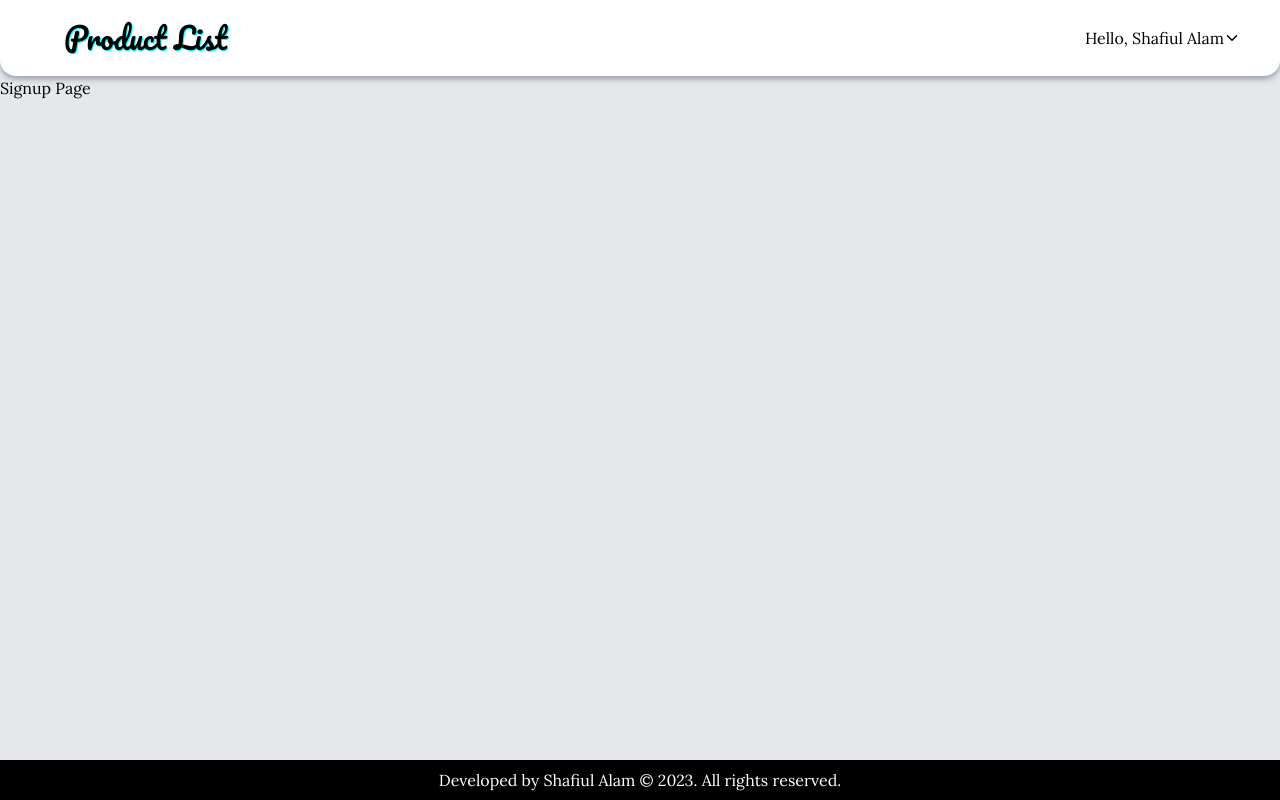
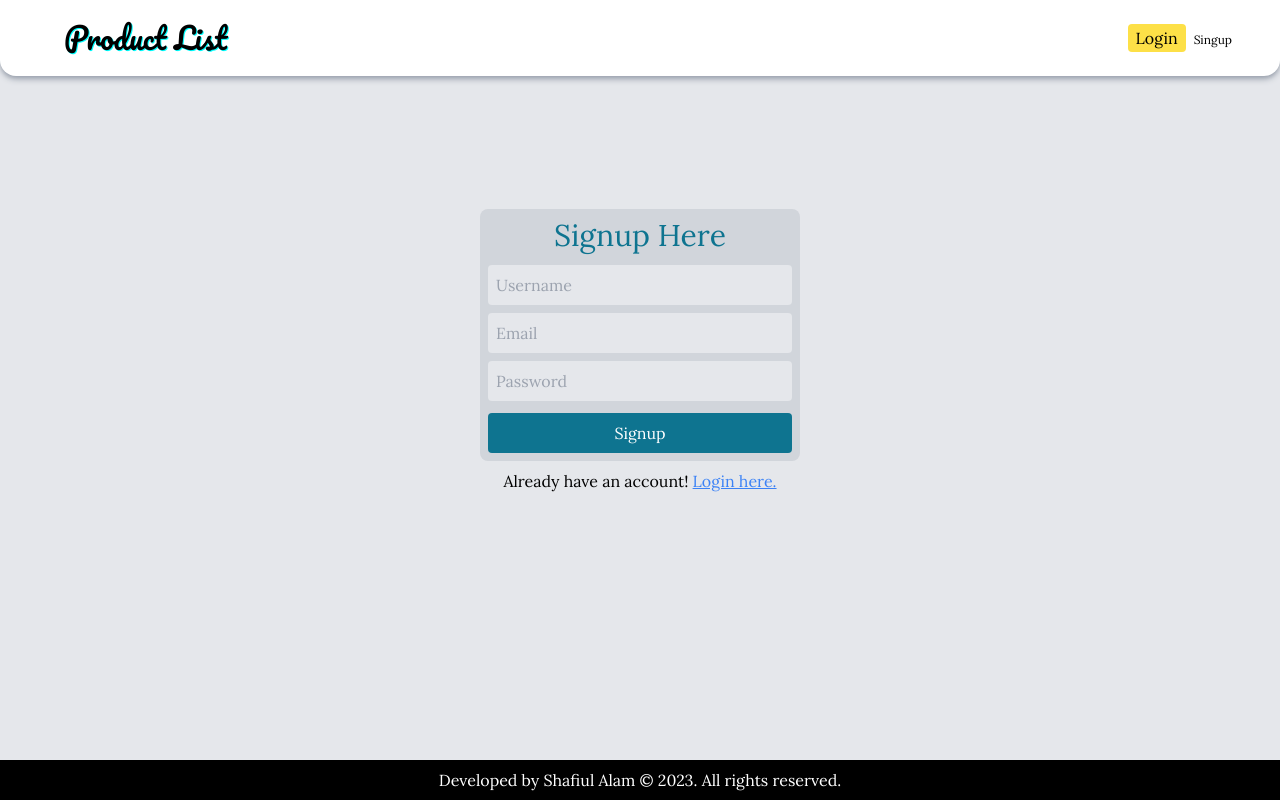
Before and after one commit to ShafiulSumon/product-frontend, a React (Create React App) app: page /signup in a window 1280 px wide. Built offline with nearby package versions, Linux system fonts and the light colour scheme.

Commit message:
desining signup and login page

```diff
--- a/src/App.js
+++ b/src/App.js
@@ -11,7 +11,7 @@ import SignupPage from "./pages/SignupPage";
 
 function App() {
 
-    const [loggedIn, setLoggedIn] = useState(true);
+    const [loggedIn, setLoggedIn] = useState(false);
     const [dropdownFlag, setDropdownFlag] = useState(false);
 
     useEffect(() => {
--- a/src/index.js
+++ b/src/index.js
@@ -10,6 +10,6 @@ const root = ReactDOM.createRoot(rootElement);
 
 root.render(
     <BrowserRouter>
-        <App />
+        <App/>
     </BrowserRouter>
 );
--- a/src/pages/LoginPage.js
+++ b/src/pages/LoginPage.js
@@ -1,6 +1,74 @@
+import { useState } from "react";
+import { Link } from "react-router-dom";
+
 function LoginPage() {
+    const inputDesign = 'mx-2 my-1 p-2 bg-gray-200 rounded outline-cyan-700';
+    const errorDesign = 'mx-2 text-red-500 text-xm justify-start';
+
+    const initialValue = {
+        "email": "",
+        "password": ""
+    };
+
+    const [formValue, setFormValue] = useState(initialValue);
+    const [error, setError] = useState(initialValue);
+
+    const validate = (values) => {
+        const errors = {};
+        const regex = /^\w+([\.-]?\w+)*@\w+([\.-]?\w+)*(\.\w{2,3})+$/;
+
+        if(!values.email) {
+            errors.email = "Email is required!";
+        }
+        else if(!regex.test(values.email)) {
+            errors.email = "Email is in wrong format.(e.g. XYZ@xyz.com)";
+        }
+        if(!values.password) {
+            errors.password = "Password is required!";
+        }
+        return errors;
+    }
+
+    const handleChange = (event) => {
+        const { name, value } = event.target;
+        setFormValue({
+            ...formValue,
+            [name]: value
+        })
+    }
+
+    const handleSubmit = (event) => {
+        event.preventDefault();
+        setError(validate(formValue));
+        console.log(formValue);
+    }
+
     return (
-        <div>Login Page</div>
+        <div className="w-1/4 mx-auto my-auto">
+            <form className="flex flex-col bg-gray-300 rounded-lg" onSubmit={handleSubmit}>
+                <label className="text-3xl text-center text-cyan-700 p-2">Login Here</label>
+                <input
+                    className={inputDesign}
+                    placeholder="Email"
+                    type="text"
+                    name="email"
+                    value={formValue.email}
+                    onChange={handleChange}
+                />
+                <p className={errorDesign}>{error.email}</p>
+                <input
+                    className={inputDesign}
+                    placeholder="Password"
+                    type="password"
+                    name="password"
+                    value={formValue.password}
+                    onChange={handleChange}
+                />
+                <p className={errorDesign}>{error.password}</p>
+                <button className="m-2 p-2 bg-cyan-700 rounded text-white">Login</button>
+            </form>
+            <h2 className="text-center mt-2">Don't have any account? <Link to="/signup" className="text-blue-500 underline hover:text-blue-600">Signup here.</Link></h2>
+        </div>
     );
 }
 
--- a/src/pages/SignupPage.js
+++ b/src/pages/SignupPage.js
@@ -1,6 +1,88 @@
+import { useState } from "react";
+import { Link } from "react-router-dom";
+
 function SignupPage() {
+
+    const inputDesign = 'mx-2 my-1 p-2 bg-gray-200 rounded outline-cyan-700';
+    const errorDesign = 'mx-2 text-red-500 text-xm justify-start';
+
+    const initialValue = {
+        "username": "",
+        "email": "",
+        "password": ""
+    };
+
+    const [formValue, setFormValue] = useState(initialValue);
+    const [error, setError] = useState(initialValue);
+
+    const validate = (values) => {
+        const errors = {};
+        const regex = /^\w+([\.-]?\w+)*@\w+([\.-]?\w+)*(\.\w{2,3})+$/;
+
+        if(!values.username){
+            errors.username = "Username is required!";
+        }
+        if(!values.email) {
+            errors.email = "Email is required!";
+        }
+        else if(!regex.test(values.email)) {
+            errors.email = "Email is in wrong format.(e.g. XYZ@xyz.com)";
+        }
+        if(!values.password) {
+            errors.password = "Password is required!";
+        }
+        return errors;
+    }
+
+    const handleChange = (event) => {
+        const { name, value } = event.target;
+        setFormValue({
+            ...formValue,
+            [name]: value
+        })
+    }
+
+    const handleSubmit = (event) => {
+        event.preventDefault();
+        setError(validate(formValue));
+        console.log(formValue);
+    }
+
     return (
-        <div>Signup Page</div>
+        <div className="mx-auto my-auto w-1/4">
+            <form className="flex flex-col bg-gray-300 rounded-lg" onSubmit={handleSubmit}>
+                <label className="text-3xl text-center text-cyan-700 p-2">Signup Here</label>
+                <input
+                    className={inputDesign}
+                    placeholder="Username"
+                    type="text"
+                    name="username"
+                    value={formValue.username}
+                    onChange={handleChange}
+                />
+                <p className={errorDesign}>{error.username}</p>
+                <input
+                    className={inputDesign}
+                    placeholder="Email"
+                    type="text"
+                    name="email"
+                    value={formValue.email}
+                    onChange={handleChange}
+                />
+                <p className={errorDesign}>{error.email}</p>
+                <input
+                    className={inputDesign}
+                    placeholder="Password"
+                    type="password"
+                    name="password"
+                    value={formValue.password}
+                    onChange={handleChange}
+                />
+                <p className={errorDesign}>{error.password}</p>
+                <button className="m-2 p-2 bg-cyan-700 rounded text-white">Signup</button>
+            </form>
+            <h2 className="text-center mt-2">Already have an account! <Link to="/login" className="text-blue-500 underline hover:text-blue-600">Login here.</Link></h2>
+        </div>
     );
 }
 
```
